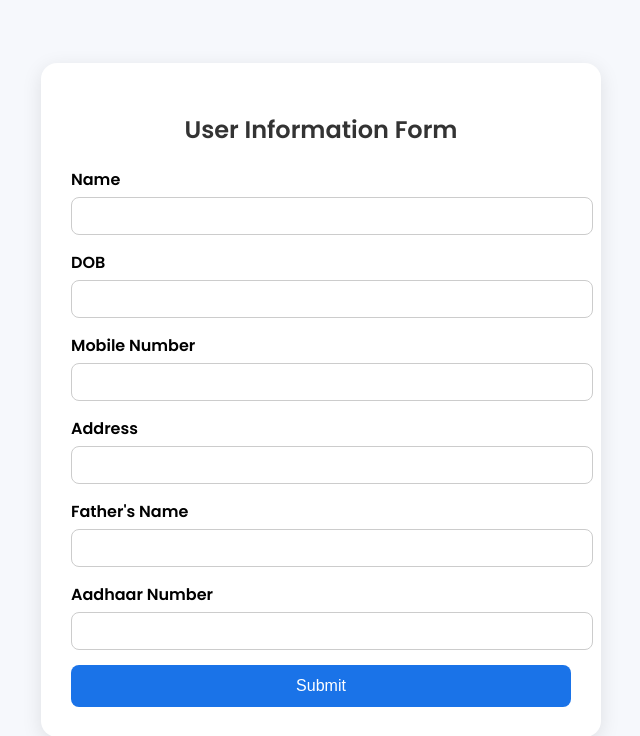
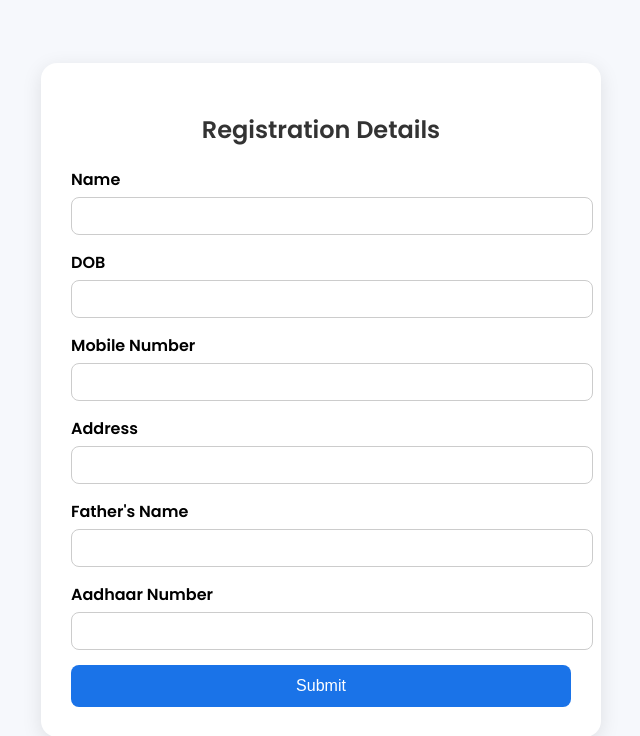
Before and after one commit to Pranjal10th/webForm, a Flask app: page / in a window 1280 px wide. Shown: the top 736 px of the page, without its empty margins (319-959 px from the left). Run offline with Flask 3, Linux system fonts and the light colour scheme.

Commit message:
Update form title and improve layout

```diff
--- a/templates/form.html
+++ b/templates/form.html
@@ -49,7 +49,7 @@
 </head>
 <body>
   <div class="container">
-    <h2>User Information Form</h2>
+    <h2>Registration Details  </h2>
     <form method="POST" action="/">
       <label>Name</label>
       <input type="text" name="name" required>
@@ -61,7 +61,7 @@
       <input type="tel" name="mobile" pattern="[0-9]{10}" required>
 
       <label>Address</label>
-      <input type="text" name="address" rows="3" required>
+      <input type="text" name="address" required>
 
       <label>Father's Name</label>
       <input type="text" name="father_name" required>
```
